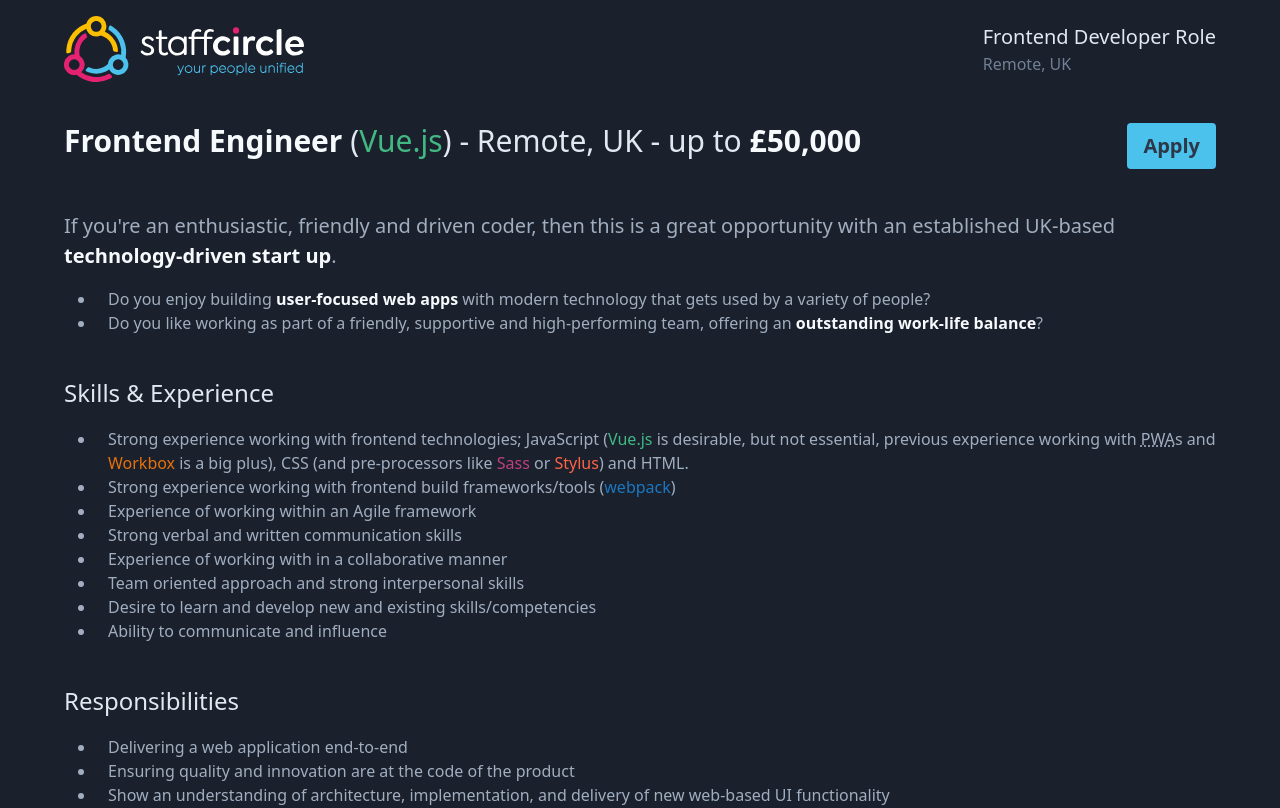
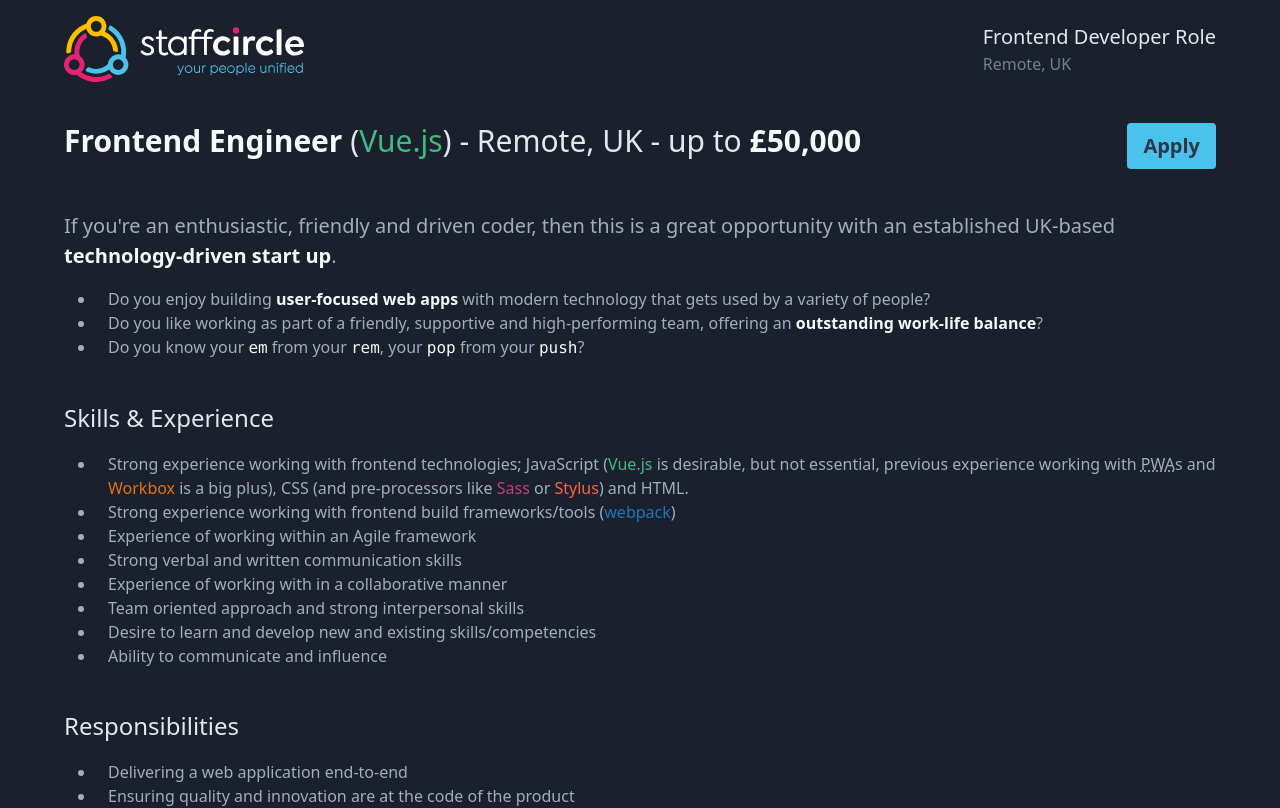
Before and after one commit to StaffCircle/frontend-role, a Vue app: page / in a window 1280 px wide. Shown: the top 808 px of the page. Built offline with nearby package versions, Linux system fonts and the light colour scheme.

Commit message:
Expand intro

```diff
--- a/src/assets/styles/index.css
+++ b/src/assets/styles/index.css
@@ -55,6 +55,9 @@
 }
 li {
   @apply pl-3;
+}
+li code {
+  @apply text-gray-100;
 }
 strong {
   @apply font-semibold text-gray-100;
--- a/src/views/Home.vue
+++ b/src/views/Home.vue
@@ -5,6 +5,7 @@
     <ul>
       <li>Do you enjoy building <strong>user-focused web apps</strong> with modern technology that gets used by a variety of people?</li>
       <li>Do you like working as part of a friendly, supportive and high-performing team, offering an <strong>outstanding work-life balance</strong>?</li>
+      <li>Do you know your <code>em</code> from your <code>rem</code>, your <code>pop</code> from your <code>push</code>?</li>
     </ul>
     <h2>Skills &amp; Experience</h2>
     <ul>
```
